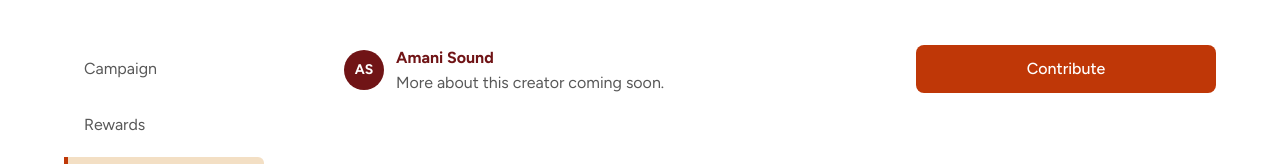
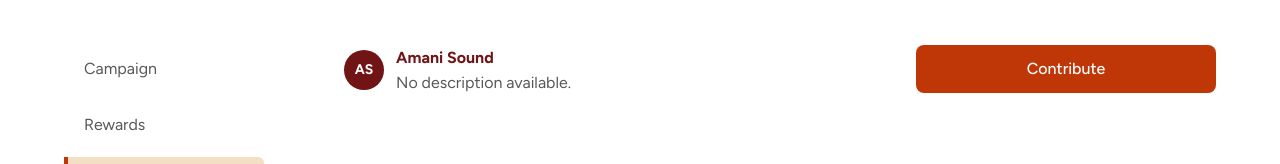
Before and after one commit to villageboost-org/villageboost, a Next.js app: page /campaigns/echoes-of-the-rift-debut-album in a window 1280 px wide. Both pictures are taken after a click on the button "Creator". Shown: the part 525-689 px from the top of the page. Built offline with nearby package versions, Linux system fonts and the light colour scheme.

Commit message:
feat: update Campaign and CreatorInfo types for improved data structure and enhance creator information display in campaign components

```diff
--- a/app/components/campaigns/CampaignCard.tsx
+++ b/app/components/campaigns/CampaignCard.tsx
@@ -1,5 +1,6 @@
 import Image from "next/image";
 import PlaceholderImage from "@/app/components/PlaceholderImage";
+import type { CreatorInfo } from "@/app/data/campaigns";
 
 function ArrowIcon() {
   return (
@@ -16,9 +17,7 @@ function ArrowIcon() {
 
 type CampaignCardProps = {
   title: string;
-  creator: string;
-  initials: string;
-  avatarColor: string;
+  creator?: CreatorInfo;
   pledged: string;
   daysLeft: number;
   funded: number;
@@ -29,8 +28,6 @@ type CampaignCardProps = {
 export default function CampaignCard({
   title,
   creator,
-  initials,
-  avatarColor,
   pledged,
   daysLeft,
   funded,
@@ -66,10 +63,12 @@ export default function CampaignCard({
         <div className="mt-2 flex items-center gap-2">
           <span
             className="flex h-7 w-7 items-center justify-center rounded-full text-xs font-bold text-white"
-            style={{ backgroundColor: avatarColor }}>
-            {initials}
+            style={{ backgroundColor: creator?.avatarColor ?? "var(--color-grey)" }}>
+            {creator?.initials ?? "?"}
           </span>
-          <span className="text-sm text-gray-800">{creator}</span>
+          <span className="text-sm text-gray-800">
+            {creator?.name ?? "Unknown creator"}
+          </span>
         </div>
 
         <div className="mt-2 flex items-end justify-between">
--- a/app/components/campaigns/SingleCampaignDetails.tsx
+++ b/app/components/campaigns/SingleCampaignDetails.tsx
@@ -1,7 +1,6 @@
 "use client";
 
 import { useState } from "react";
-import Image from "next/image";
 import PlaceholderImage from "@/app/components/PlaceholderImage";
 import type { Campaign } from "@/app/data/campaigns";
 
@@ -22,6 +21,7 @@ export default function SingleCampaignDetails({
   ];
 
   const galleryImages = campaign.gallery ?? [];
+  const creatorInfo = campaign.creator;
 
   return (
     <section id="contribute" className="mt-14 xl:px-16 md:px-8 px-4">
@@ -121,21 +121,24 @@ export default function SingleCampaignDetails({
             </div>
           )}
 
-          {activeTab === "creator" && (
+          {activeTab === "creator" &&
+            (creatorInfo ? (
               <div className="flex items-center gap-3">
                 <span
                   className="flex h-10 w-10 items-center justify-center rounded-full text-sm font-bold text-white"
-                style={{ backgroundColor: campaign.avatarColor }}>
-                {campaign.initials}
+                  style={{ backgroundColor: creatorInfo.avatarColor }}>
+                  {creatorInfo.initials}
                 </span>
                 <div>
-                <p className="font-bold text-maroon">{campaign.creator}</p>
+                  <p className="font-bold text-maroon">{creatorInfo.name}</p>
                   <p className="text-sm text-grey">
-                  More about this creator coming soon.
+                    {creatorInfo.description ?? "No description available."}
                   </p>
                 </div>
               </div>
-          )}
+            ) : (
+              <p className="text-grey">Creator information is not available.</p>
+            ))}
 
           {activeTab === "updates" && (
             <p className="text-grey">
--- a/app/components/campaigns/SingleCampaignHero.tsx
+++ b/app/components/campaigns/SingleCampaignHero.tsx
@@ -22,9 +22,6 @@ function formatDeadline(iso: string) {
 export default function SingleCampaignHero({ campaign }: { campaign: Campaign }) {
   const {
     title,
-    creator,
-    initials,
-    avatarColor,
     pledged,
     daysLeft,
     goalAmount,
@@ -34,6 +31,8 @@ export default function SingleCampaignHero({ campaign }: { campaign: Campaign })
     imageUrl,
     category,
   } = campaign;
+
+  const creatorInfo = campaign.creator;
 
   return (
     <section className="xl:px-16 md:px-8 px-4 pt-16">
@@ -59,14 +58,16 @@ export default function SingleCampaignHero({ campaign }: { campaign: Campaign })
 
           {tagline && <p className="mt-4 text-grey">{tagline}</p>}
 
-          <div className="flex items-center gap-2 pt-6">
-            <span
-              className="flex h-7 w-7 items-center justify-center rounded-full text-sm font-bold text-white"
-              style={{ backgroundColor: avatarColor }}>
-              {initials}
-            </span>
-            <span className="text-base text-gray-800">{creator}</span>
-          </div>
+          {creatorInfo && (
+            <div className="flex items-center gap-2 pt-6">
+              <span
+                className="flex h-7 w-7 items-center justify-center rounded-full text-sm font-bold text-white"
+                style={{ backgroundColor: creatorInfo.avatarColor }}>
+                {creatorInfo.initials}
+              </span>
+              <span className="text-base text-gray-800">{creatorInfo.name}</span>
+            </div>
+          )}
 
           <div className="mt-6 flex items-stretch gap-6 border-t border-grey/20 pt-6">
             <div>
--- a/app/data/campaigns.ts
+++ b/app/data/campaigns.ts
@@ -4,12 +4,17 @@ export type RewardTier = {
   perks: string[];
 };
 
+export type CreatorInfo = {
+  name: string;
+  initials: string;
+  avatarColor: string;
+  description?: string;
+};
+
 export type Campaign = {
   slug: string;
   title: string;
-  creator: string;
-  initials: string;
-  avatarColor: string;
+  creator?: CreatorInfo;
   pledged: string;
   daysLeft: number;
   funded: number;
@@ -29,9 +34,15 @@ export const campaigns: Campaign[] = [
   {
     slug: "hatukufi-bado-indie-stopmotion-film",
     title: "Hatukufi Bado Indie Stopmotion Film",
-    creator: "Inkspace Bureau",
+    creator: {
+      name: "Inkspace Bureau",
       initials: "IB",
       avatarColor: "var(--color-rust-red)",
+      description: `Inkspace Bureau is an independent film studio rooted in Nairobi, Kenya. We create handcrafted animated and live-action
+        films that reflect the stories, struggles, and spirit of our city — told entirely on our own terms.From stop-motion
+         frames built one photograph at a time, to narratives born in the heat of protest and politics — our work is deliberate,
+        tactile, and unapologetically Kenyan.`,
+    },
     pledged: "100,000",
     daysLeft: 10,
     funded: 20,
@@ -82,9 +93,11 @@ export const campaigns: Campaign[] = [
   {
     slug: "echoes-of-the-rift-debut-album",
     title: "Echoes of the Rift — Debut Album",
-    creator: "Amani Sound",
+    creator: {
+      name: "Amani Sound",
       initials: "AS",
       avatarColor: "var(--color-maroon)",
+    },
     pledged: "200,000",
     daysLeft: 14,
     funded: 50,
@@ -94,9 +107,11 @@ export const campaigns: Campaign[] = [
   {
     slug: "nairobi-noir-a-comic-series",
     title: "Nairobi Noir — A Comic Series",
-    creator: "Kelly Thompson",
+    creator: {
+      name: "Kelly Thompson",
       initials: "KT",
       avatarColor: "var(--color-mustard)",
+    },
     pledged: "100,000",
     daysLeft: 8,
     funded: 80,
@@ -106,9 +121,11 @@ export const campaigns: Campaign[] = [
   {
     slug: "threads-of-home-fashion-line",
     title: "Threads of Home — Fashion Line",
-    creator: "Zawadi Studio",
+    creator: {
+      name: "Zawadi Studio",
       initials: "ZS",
       avatarColor: "var(--color-sky-blue)",
+    },
     pledged: "150,000",
     daysLeft: 21,
     funded: 35,
@@ -118,9 +135,11 @@ export const campaigns: Campaign[] = [
   {
     slug: "the-last-riot-a-stage-play",
     title: "The Last Riot — A Stage Play",
-    creator: "Baraka Theatre",
+    creator: {
+      name: "Baraka Theatre",
       initials: "BT",
       avatarColor: "var(--color-rust-red)",
+    },
     pledged: "300,000",
     daysLeft: 5,
     funded: 65,
@@ -130,9 +149,11 @@ export const campaigns: Campaign[] = [
   {
     slug: "pixel-savannah-indie-game",
     title: "Pixel Savannah — Indie Game",
-    creator: "Sote Games",
+    creator: {
+      name: "Sote Games",
       initials: "SG",
       avatarColor: "var(--color-maroon)",
+    },
     pledged: "250,000",
     daysLeft: 30,
     funded: 45,
```
Lines whose indentation alone changed are shown as unchanged.
